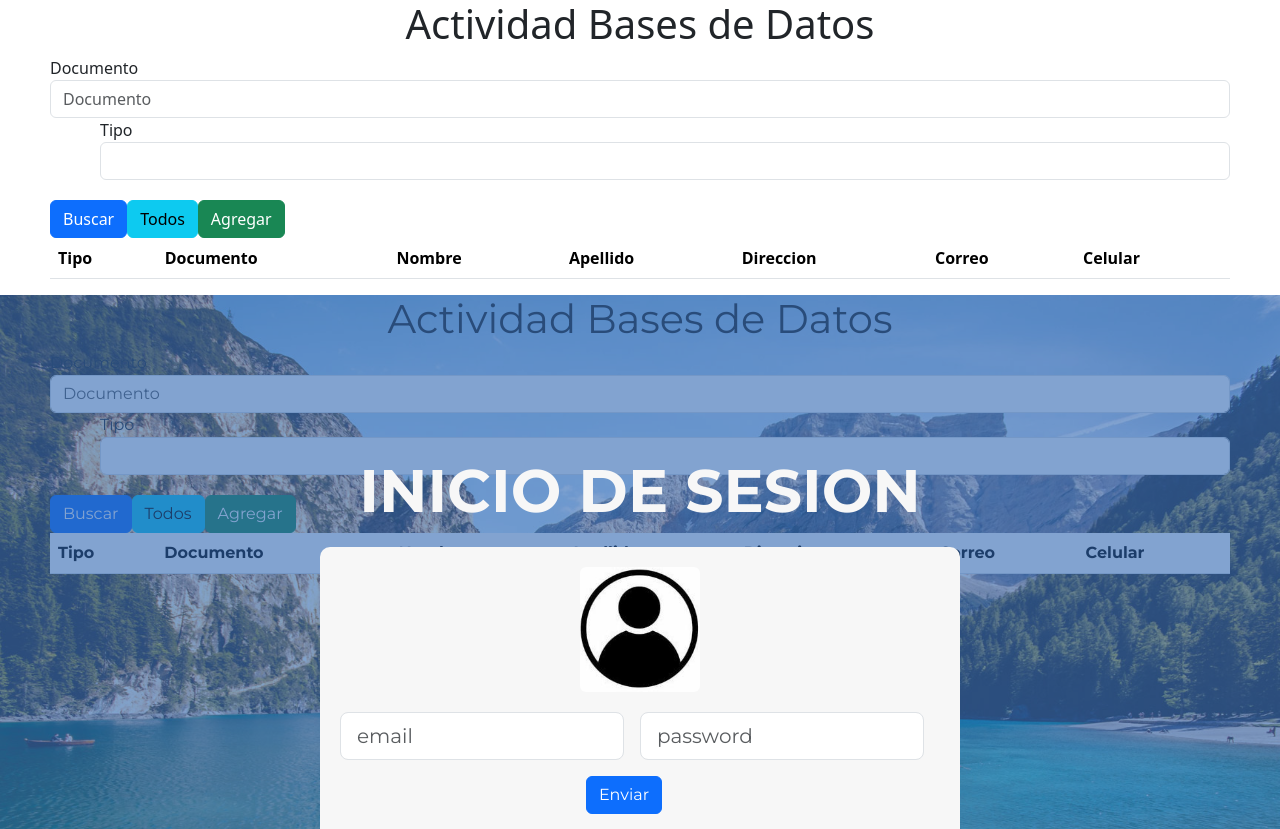
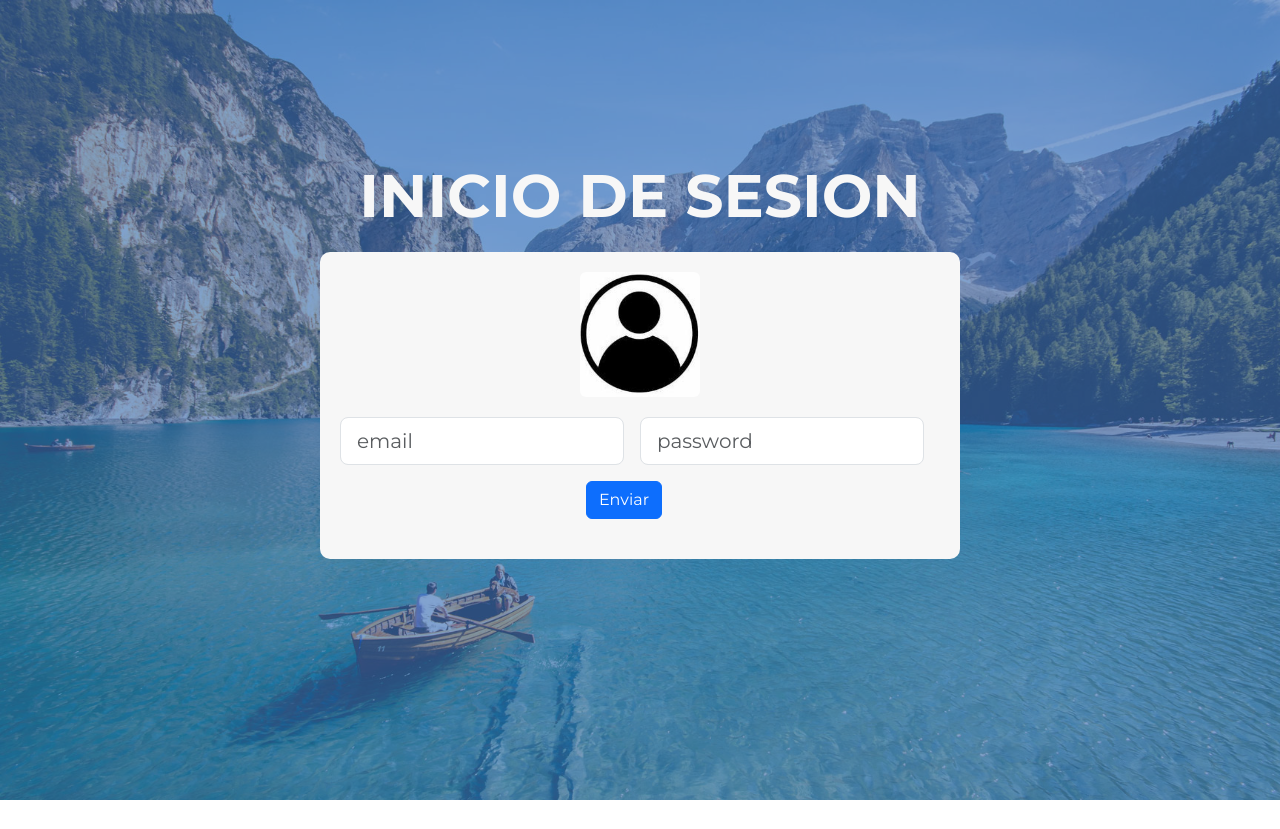
Before and after one commit to kt6delta/FinalBD, a Vue app: page /tabla in a window 1280 px wide. Shown: the top 829 px of the page. After the commit the page ends 800 px from the top, so only its background shows below. Built offline with nearby package versions, Linux system fonts and the light colour scheme.

Commit message:
add table basic

```diff
--- a/src/App.vue
+++ b/src/App.vue
@@ -1,9 +1,11 @@
 <script>
 import Inicio from './components/Inicio.vue';
 import Contacto from './components/Contacto.vue';
+import axios from 'axios';
 export default {
   data() {
     return {
+      //atributos del formulario
       cont: 1,
       direccion: {},
       contacto: {},
@@ -24,6 +26,7 @@ export default {
       //   mostrarCorreo: true,
       // });
     },
+    //se encarga de agregar varios contactos
     QuitarContacto() {
       if (this.cont > 1) {
         this.cont = this.cont - 1;
@@ -32,17 +35,22 @@ export default {
     OcultarInicio(nuevoValor) {
       this.inicio = nuevoValor;
     },
-    HideAll(){
+    //se encarga de ocultar registro y mostrar el formulario
+    HideAll() {
       this.tabla = false;
       this.OcultarInicio(false);
     },
+    //actualiza info a la bd
     Bd_put() {
       console.log('put');
       this.HideAll();
       this.$router.push('/Tabla');
     },
+    //envia info a la bd
     Bd_post() {
-      // this.$router.push('/Tabla');
+      console.log('post');
+      this.HideAll();
+      this.$router.push('/Tabla');
     }
   },
   components: {
@@ -53,8 +61,10 @@ export default {
 </script>
 
 <template>
-  <router-view></router-view>
-  <div id="booking" class="section" v-show="tabla">
+  <!--Para cambio de Pestalla en vue3-->
+  <router-view v-if="!this.tabla"></router-view>
+  <div id="booking" class="section" v-else>
+    <!--Conserva Fondo azul y agrega formulario de registro-->
     <Inicio @oculta-inicio="OcultarInicio()" v-if="this.inicio" />
     <div v-else>
       <div class="section-center">
@@ -68,7 +78,7 @@ export default {
                   de que exista el ususario se le dara un aviso
                 </p>
               </div>
-              <!--alert-->
+              <!--Muestra todas las alertas-->
               <div class="alert alert-danger alerta" id="alerta-d" role="alert"><strong>¡Error!</strong>
                 Información faltante
               </div>
@@ -88,8 +98,9 @@ export default {
             </div>
             <div class="col-md-5 col-md-pull-7">
               <div class="booking-form">
-
+                <!--Formulario para ingresar/ actualizar la info-->
                 <form>
+                  <!--ingresar info de Direccion-->
                   <div class="row">
                     <div class="col-sm-8">
                       <div class="form-group">
@@ -97,7 +108,7 @@ export default {
                         <input class="form-control" type="text" name="direccion" placeholder="Direccion">
                       </div>
                     </div>
-
+                    <!--ingresar info de tipo Usuario-->
                     <div class="col-sm-4">
                       <div class="form-group">
                         <span class="form-label">Tipo usuario</span>
@@ -108,7 +119,7 @@ export default {
                         <span class="select-arrow"></span>
                       </div>
                     </div>
-
+                    <!--ingresar info de Nombre-->
                   </div>
                   <div class="row">
                     <div class="col-sm-6">
@@ -118,6 +129,7 @@ export default {
                           v-model="Name">
                       </div>
                     </div>
+                    <!--ingresar info de Apellido-->
                     <div class="col-sm-6">
                       <div class="form-group">
                         <span class="form-label">Apellido</span>
@@ -126,6 +138,7 @@ export default {
                       </div>
                     </div>
                   </div>
+                  <!--ingresar info de Numero de Doc-->
                   <div class="row">
                     <div class="col-sm-8">
                       <div class="form-group">
@@ -134,7 +147,7 @@ export default {
                           v-model="nDoc">
                       </div>
                     </div>
-
+                    <!--ingresar info de Tipo-->
                     <div class="col-sm-4">
                       <div class="form-group">
                         <span class="form-label">Tipo</span>
@@ -146,6 +159,7 @@ export default {
                       </div>
                     </div>
                   </div>
+                  <!--agrega en el html varios espacios de contacto-->
                   <div v-for="i in cont" v-bind:key="i">
                     <Contacto />
                   </div>
@@ -169,7 +183,9 @@ export default {
   </div>
 </template>
 
-<style scoped>  /* cyrillic-ext */
+<style scoped>
+/* Estilo de la paguina de fondos*/
+ /* cyrillic-ext */
  @font-face {
    font-family: 'Montserrat';
    font-style: normal;
@@ -275,4 +291,5 @@ export default {
 
  p#text {
    font-size: 20px;
-  }</style>
+ }
+</style>
--- a/src/Tabla.vue
+++ b/src/Tabla.vue
@@ -3,6 +3,7 @@ export default {
     data() {
         return {
             contador: 0,
+            tabla: true,
         };
     },
     methods: {
@@ -75,6 +76,10 @@ export default {
             for (let i = 0; i < data.length; i++) {
                 miTabla.innerHTML += crearPersona(data[i])
             }
+        },
+        Back(){
+            this.tabla = false;
+            this.$router.push('/App');
         }
     }
 };
@@ -83,9 +88,7 @@ export default {
 </script>
 
 <template>
-
-
-    <div id="contenedor">
+    <div id="contenedor" v-show="this.tabla">
         <div class="panel panel-default">
             <!-- Default panel contents -->
             <div class="panel-heading">
@@ -103,9 +106,9 @@ export default {
                         <span class="select-arrow"></span>
                     </div>
                 </form>
-                <button @onclick="traerPersona()" class="btn btn-primary">Buscar</button>
-                <button @onclick="traerPersonas()" class="btn btn-info ">Todos</button>
-                <button @onclick="location.href = './index.html'" class="btn btn-success">Agregar</button>
+                <button @click="traerPersona()" class="btn btn-primary me-2">Buscar</button>
+                <button @click="traerPersonas()" class="btn btn-info me-2">Todos</button>
+                <button @click="Back()" class="btn btn-success">Agregar</button>
             </div>
 
             <!-- Table -->
--- a/src/components/Inicio.vue
+++ b/src/components/Inicio.vue
@@ -31,7 +31,7 @@ export default {
     <div id="inicio" class="booking-cta m-0 p-0">
         <h1 class="text-uppercase text-center">INICIO DE SESION</h1>
         <div id="bloque-white" class="w-100 h-100">
-
+            <!--ICON de persona en negro-->
             <picture>
                 <img src="../img/person.jpg" class="rounded mx-auto d-block" id="size" alt="person">
             </picture>
@@ -56,7 +56,6 @@ export default {
             </form>
         </div>
     </div>
-    <router-view></router-view>
 </template>
 
 <style scoped>
--- a/src/main.js
+++ b/src/main.js
@@ -11,6 +11,7 @@ const router = createRouter({
     history: createWebHistory(),
     routes: [
         { path: '/tabla', component: Tabla },
+        {path: '/app', component: App}
     ]
 })
 
```
Lines whose indentation alone changed are shown as unchanged.
